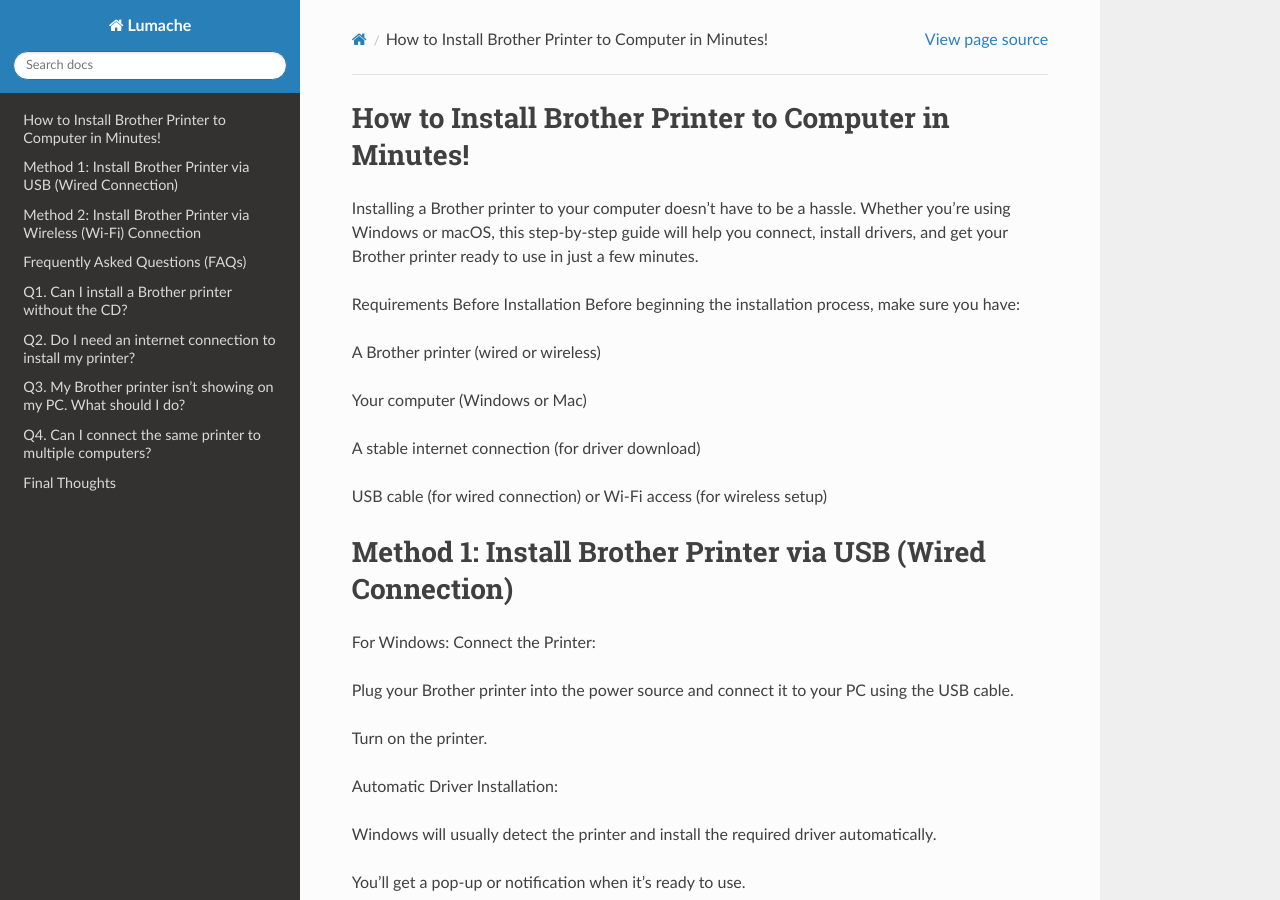
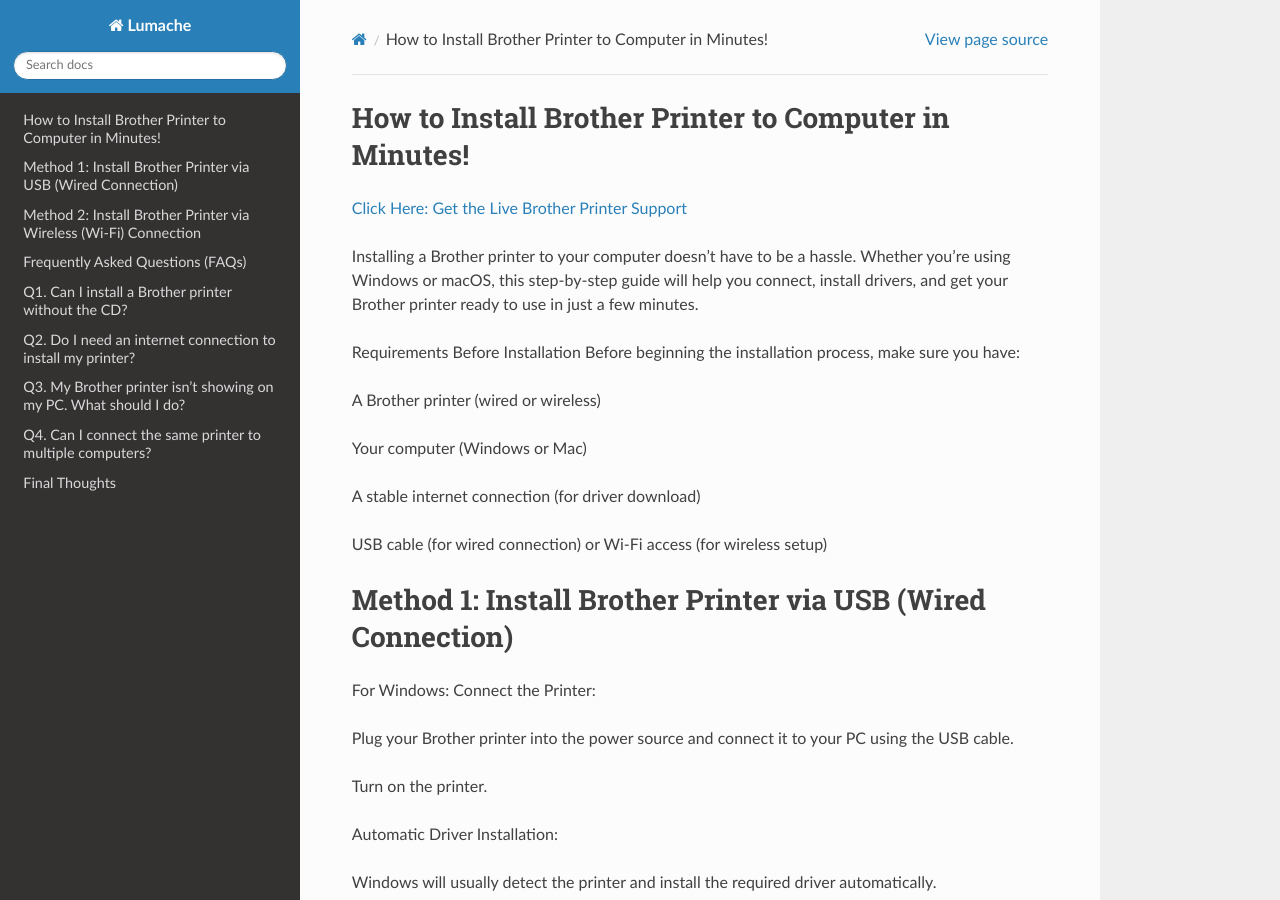
Before and after one commit to barrysmith97367/installbrotherprinter, a Sphinx documentation site: the page built from docs/source/index.rst, in a window 1280 px wide and 900 px high. Built offline with Sphinx 7.4.7 and the Read the Docs theme 3.1.0, drawn with Linux system fonts in a browser that asks for light colours.

Commit message:
Update index.rst

```diff
--- a/docs/source/index.rst
+++ b/docs/source/index.rst
@@ -1,5 +1,7 @@
 How to Install Brother Printer to Computer in Minutes!
 ===================================
+
+`Click Here: Get the Live Brother Printer Support <https://jivo.chat/KlZSRejpBm>`_
 
 Installing a Brother printer to your computer doesn’t have to be a hassle. Whether you're using Windows or macOS, this step-by-step guide will help you connect, install drivers, and get your Brother printer ready to use in just a few minutes.
 
```
